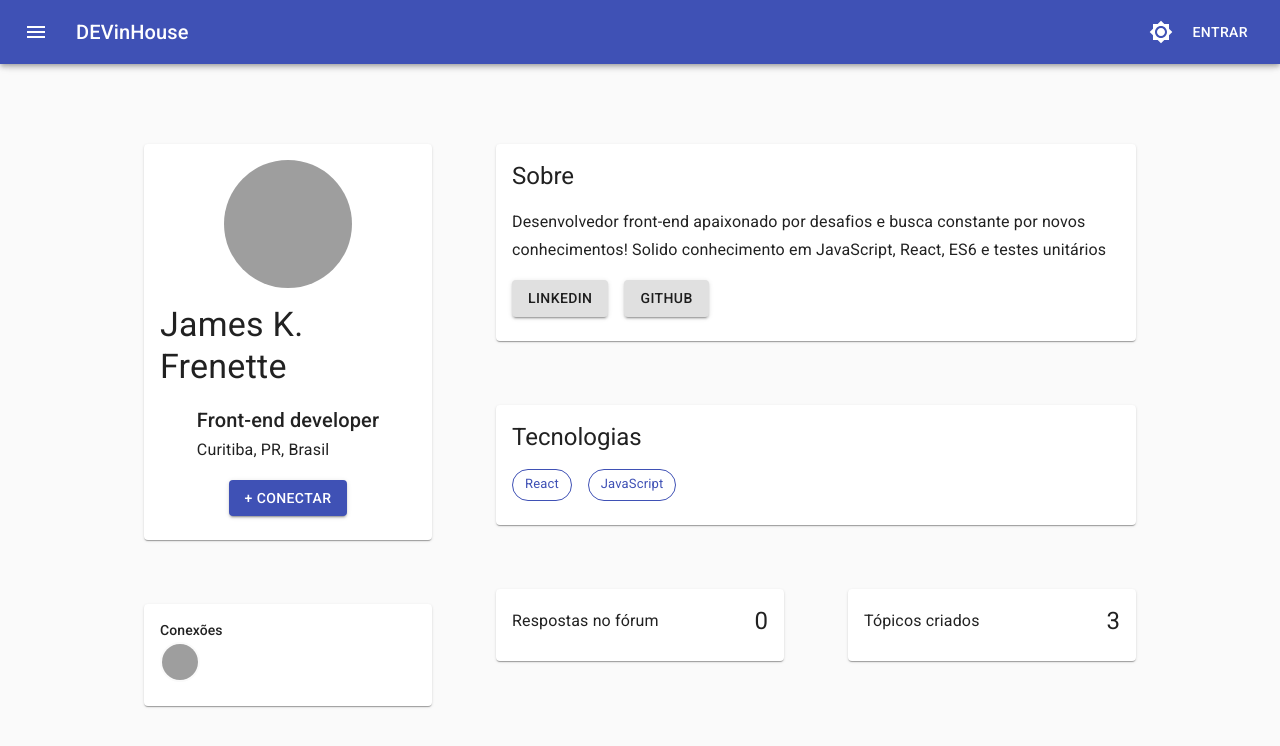
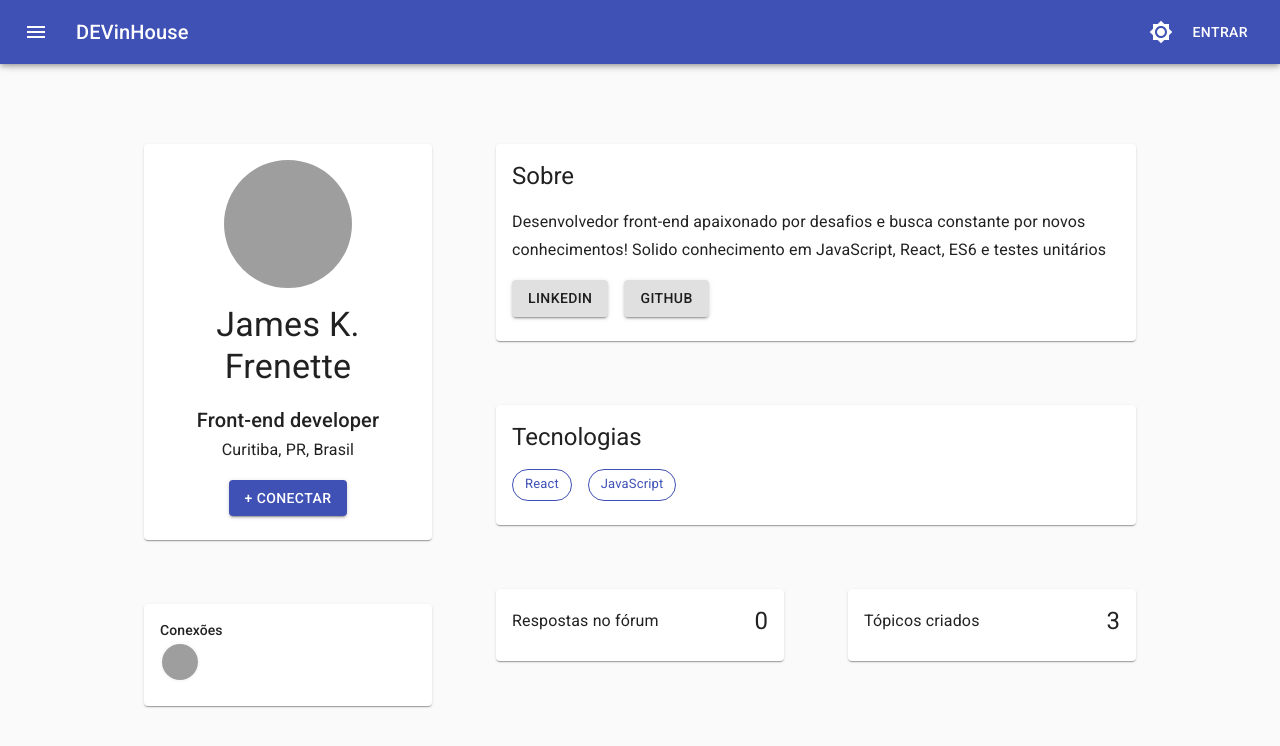
Before and after one commit to thaiscristinabertoldo/DEVinHouse-React, a React (Create React App) app: page /users/2 in a window 1280 px wide. Shown: the top 746 px of the page. Built offline with nearby package versions, Linux system fonts and the light colour scheme; grey boxes are pictures that could not be loaded.

Commit message:
feat: ajusta userInfo

```diff
--- a/src/Routes.js
+++ b/src/Routes.js
@@ -1,16 +1,16 @@
-import { Redirect, Route } from 'react-router-dom'
+import { Redirect, Route, Switch } from 'react-router-dom'
 
 import { Forums, Users, UserDetail } from './pages'
 
 export const Routes = () => {
   return (
-    <>
+    <Switch>
       <Route exact path="/">
         <Redirect to="/forums" />
       </Route>
       <Route path="/forums" component={Forums} />
       <Route exact path="/users" component={Users} />
       <Route path="/users/:id" component={UserDetail} />
-    </>
+    </Switch>
   )
 }
--- a/src/pages/UserDetail/fragments/UserInfo/UserInfo.js
+++ b/src/pages/UserDetail/fragments/UserInfo/UserInfo.js
@@ -14,12 +14,16 @@ export const UserInfo = ({ user }) => {
         </div>
 
         <div className={classes.item}>
-          <Typography variant="h4">{user?.name}</Typography>
+          <Typography variant="h4" align="center">
+            {user?.name}
+          </Typography>
         </div>
 
         <div className={classes.item}>
-          <Typography variant="h6">{user?.occupation}</Typography>
-          <Typography variant="subtitle1">
+          <Typography variant="h6" align="center">
+            {user?.occupation}
+          </Typography>
+          <Typography variant="subtitle1" align="center">
             {`${user?.address?.city || '-'},
             ${user?.address?.state || '-'},
             ${user?.address?.country || '-'}`}
```
